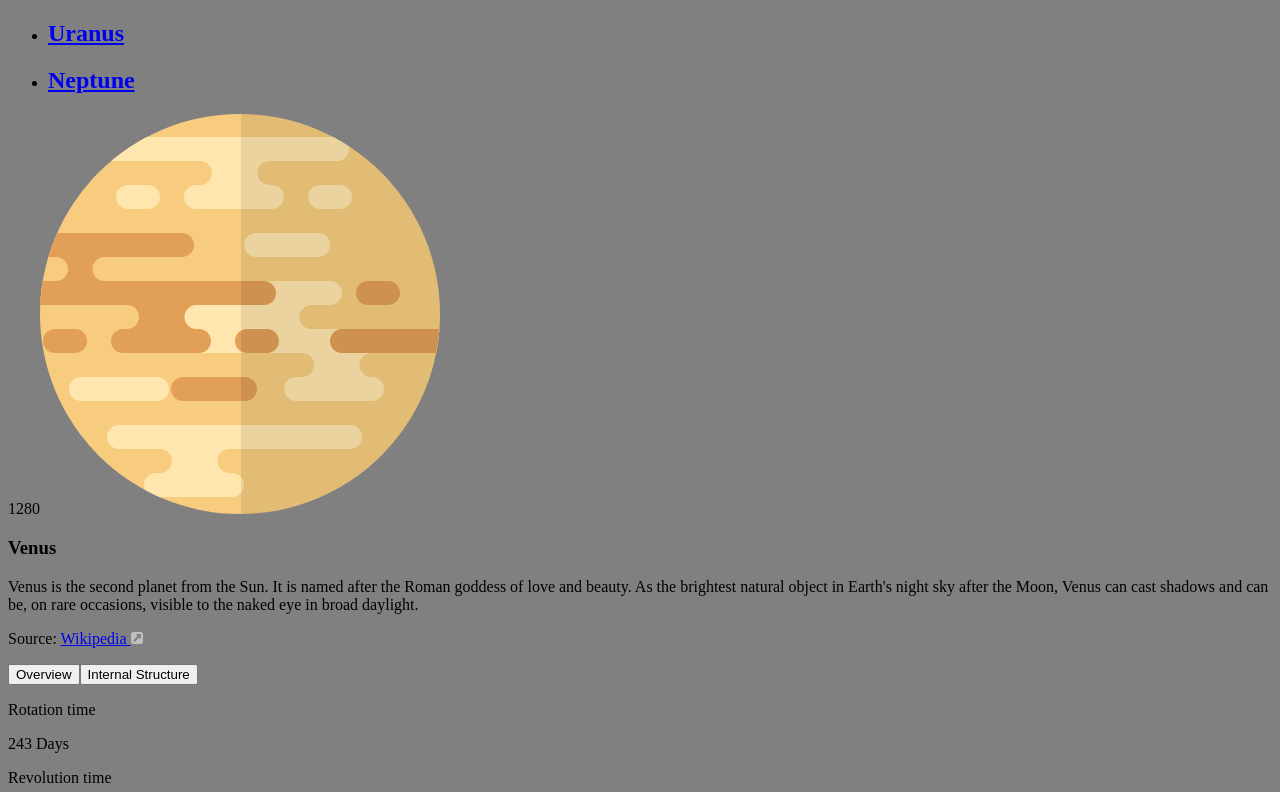
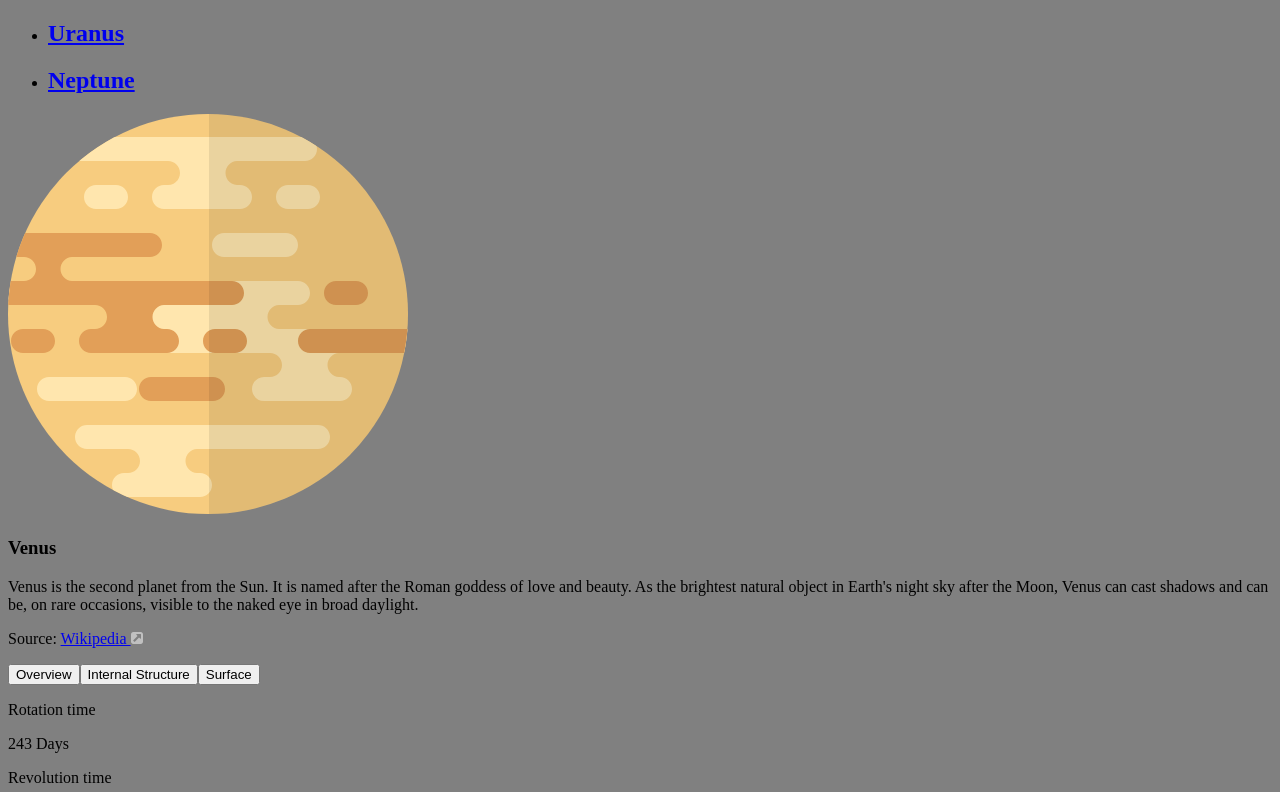
Before and after one commit to Vilorshini0/planet-fact-site, a React (Vite) app: page /venus in a window 1280 px wide. Shown: the part 328-1120 px from the top of the page. Built offline with nearby package versions, Linux system fonts and the light colour scheme.

Commit message:
[INTE] Dynamic description and CTA condition

```diff
--- a/src/pages/Venus.jsx
+++ b/src/pages/Venus.jsx
@@ -2,30 +2,69 @@ import React from "react";
 import { useSelector } from "react-redux"
 import imgPlanet from '../assets/planet-venus.svg'
 import imgPlanetInternal from '../assets/planet-venus-internal.svg'
+import imgPlanetSurface from '../assets/geology-venus.png'
 import PlanetDescription from "../component/PlanetDescription";
 import PlanetCharacteristics from "../component/PlanetCharacteristics";
 import data from "../data.json"
 
 export default function Venus() {
   const screenWidth = useSelector(state => state.appState.screenWidth)
-    const [myPlanetImage, setMyPlanetImage] = React.useState(imgPlanet)
+  const [pageStatus, setPageStatus] = React.useState('overview')
+  const venus = data[1]
 
-    function changeToOverview() {
-      setMyPlanetImage(imgPlanet)
+  const pageStatusMapping = {
+    overview: {
+      content: venus.overview.content,
+      source: venus.overview.source,
+      img: imgPlanet
+    },
+    structure: {
+      content: venus.structure.content,
+      source: venus.structure.source,
+      img: imgPlanetInternal
+    },
+    geology: {
+      content: venus.geology.content,
+      source: venus.geology.source,
+      img: imgPlanet
     }
-
-    function changeToInternalStructure() {
-      setMyPlanetImage(imgPlanetInternal)
   }
 
   return (
     <main className="planet-venus">
-            {screenWidth}
-            <img src={myPlanetImage} alt="" />
-            <PlanetDescription planetName={data[1].name} description={data[1].overview.content} source={data[1].overview.source}/>
-            <button onClick={changeToOverview}>Overview</button>
-            <button onClick={changeToInternalStructure}>Internal Structure</button>
-            <PlanetCharacteristics rotationTime={data[1].rotation} revolutionTime={data[1].revolution} radius={data[1].radius} temperature={data[1].temperature}/>
+      {/* Mobile */}
+      {screenWidth <= 768 &&
+        <section>
+          <button onClick={() => setPageStatus('overview')} className={pageStatus === 'overview' ? 'active' : undefined }>Overview</button>
+          <button onClick={() => setPageStatus('structure')} className={pageStatus === 'structure' ? 'active' : undefined }>Structure</button>
+          <button onClick={() => setPageStatus('geology')} className={pageStatus === 'geology' ? 'active' : undefined }>Surface</button>
+        </section>
+      }
+
+      <img src={pageStatusMapping[pageStatus]?.img} />
+      {pageStatus === 'geology' && <img src={imgPlanetSurface} />}
+
+      <PlanetDescription
+        planetName={venus.name}
+        description={pageStatusMapping[pageStatus]?.content || ''}
+        source={pageStatusMapping[pageStatus]?.source || ''}
+      />
+
+      {/* Tablet/desktop */}
+      {screenWidth > 768 &&
+        <section>
+          <button onClick={() => setPageStatus('overview')} className={pageStatus === 'overview' ? 'active' : undefined }>Overview</button>
+          <button onClick={() => setPageStatus('structure')} className={pageStatus === 'structure' ? 'active' : undefined }>Internal Structure</button>
+          <button onClick={() => setPageStatus('geology')} className={pageStatus === 'geology' ? 'active' : undefined }>Surface</button>
+        </section>
+      }
+
+      <PlanetCharacteristics
+        rotationTime={venus.rotation}
+        revolutionTime={venus.revolution}
+        radius={venus.radius}
+        temperature={venus.temperature}
+      />
     </main>
   )
 }
```
Lines whose indentation alone changed are shown as unchanged.
